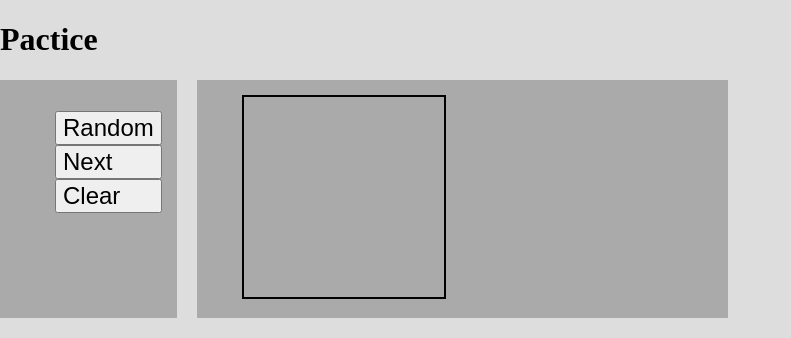
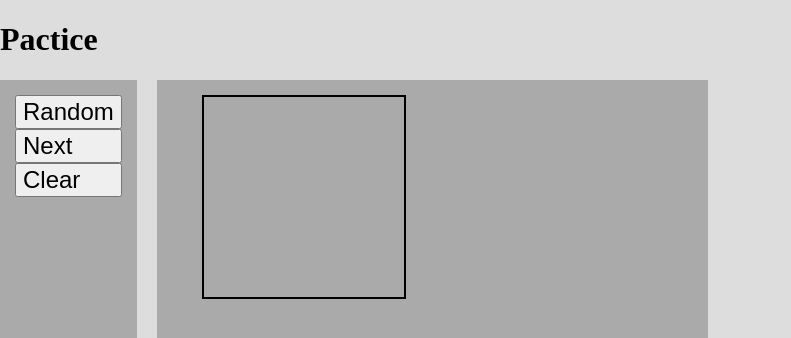
Before and after one commit to LeoKnox/kanji_app, a Flask app: template application/templates/practice.html in a window 1280 px wide. Shown: the part 46-384 px from the top of the page, without its empty margins (0-791 px from the left). Run offline with Flask 2, Linux system fonts and the light colour scheme; the template is opened without the code that fills it, so the values that code supplies are empty.

Commit message:
Add files via upload

```diff
--- a/application/static/css/styles.css
+++ b/application/static/css/styles.css
@@ -62,9 +62,25 @@ table {
 
 .practice_ul {
     list-style-type: none;
+    margin: 0;
+    padding: 0;
+}
+
+.liButton {
+    display: block;
+}
+
+#display {
+    display: inline;
+    font-size: 7em;
+    padding-left: 30px;
 }
 
 #draw {
     border: 2px solid black;
     margin-left: 30px;
 }
+
+#tablet {
+    display: inline;
+}
--- a/application/static/js/practice.js
+++ b/application/static/js/practice.js
@@ -1,6 +1,7 @@
 function nextKanji(x, y) {
     y++;
     document.getElementById("next_button").value = y;
+    document.getElementById("display").innerHTML = x[y][1];
     document.getElementById("kanji_row").innerHTML = "\
         <td>"+x[y][1]+"</td>\
         <td>"+x[y][3]+"</td>\
@@ -11,6 +12,8 @@ function nextKanji(x, y) {
 
 function randKanji(x) {
     y = Math.floor(Math.random()*x.length);
+    document.getElementById("next_button").value = y;
+    document.getElementById("display").innerHTML = x[y][1];
     document.getElementById("kanji_row").innerHTML = "\
         <td>"+x[y][1]+"</td>\
         <td>"+x[y][3]+"</td>\
--- a/application/templates/practice.html
+++ b/application/templates/practice.html
@@ -5,9 +5,9 @@
     <div class="grid-container">
         <div class="grid-item">
         <ul class="practice_ul">
-            <li><button onclick="randKanji({{mykanji}})">Random</button></li>
-            <li><button id="next_button" value="{{introkanji[0]-1}}" onclick="nextKanji({{mykanji}}, this.value)">Next</button></li>
-            <li><button onclick="clearDrawing()">Clear</button></li>
+            <li class="liButton"><button onclick="randKanji({{mykanji}})">Random</button></li>
+            <li class="liButton"><button id="next_button" value="{{introkanji[0]-1}}" onclick="nextKanji({{mykanji}}, this.value)">Next</button></li>
+            <li class="liButton"><button onclick="clearDrawing()">Clear</button></li>
         </ul>
         </div>
         <div class="grid-item">
@@ -16,6 +16,7 @@
             <polyline id="polypoint" points="" style="fill:none;stroke:#000;stroke-width:6" />
         </svg>
         </div>
+        <label id="display">{{introkanji[1]}}</label>
         </div>
         <div class="kanji_info">
         <table>
```
